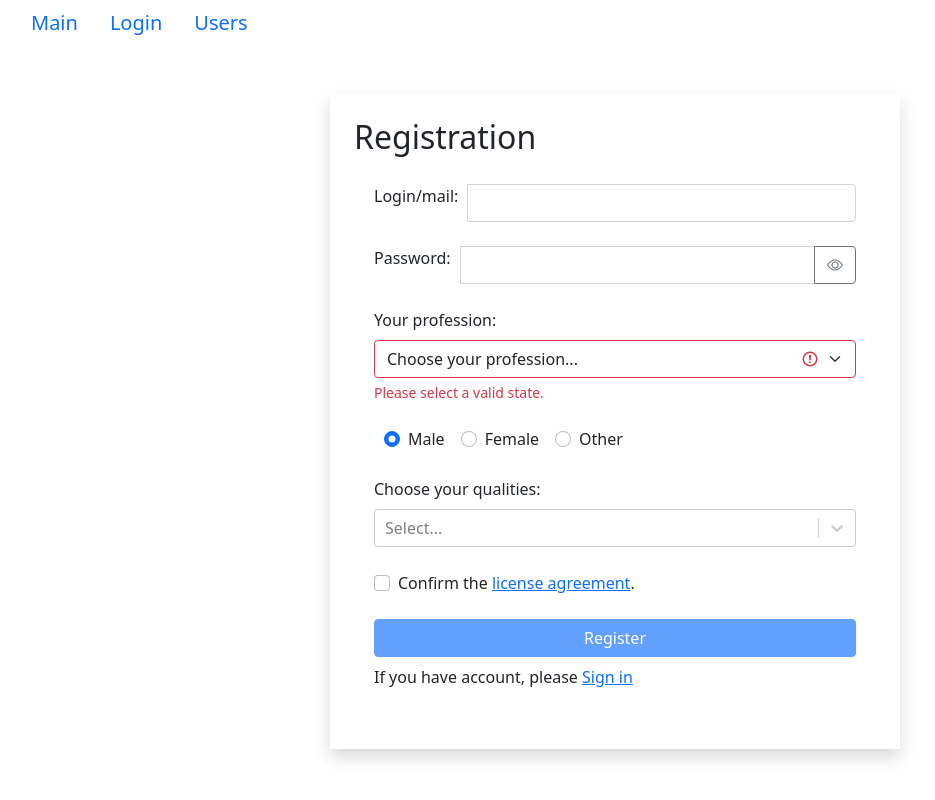
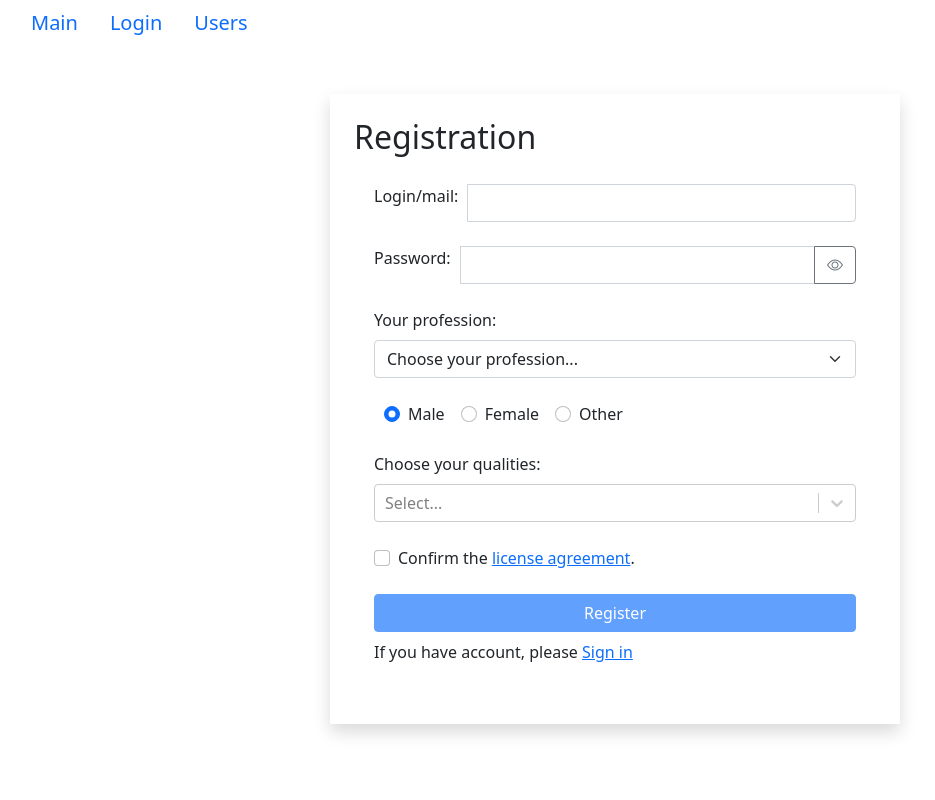
Before and after one commit to ZagSerSan/CP_fast-company, a React (Create React App) app: page /Login/register in a window 1280 px wide. Shown: the whole page, without its empty margins (25-960 px from the left). Built offline with nearby package versions, Linux system fonts and the light colour scheme.

Commit message:
isBlured for SelectField

```diff
--- a/src/app/components/common/form/selectField.jsx
+++ b/src/app/components/common/form/selectField.jsx
@@ -1,4 +1,4 @@
-import React from 'react'
+import React, { useState } from 'react'
 import PropTypes from 'prop-types'
 
 const SelectField = ({
@@ -9,6 +9,9 @@ const SelectField = ({
   error,
   onChange
 }) => {
+  // состояние "форма была тронута"
+  const [isBlured, setIsBlured] = useState(false)
+
   const professionsArray =
     !Array.isArray(professions) && typeof professions === 'object'
       ? Object.keys(professions).map((profession) => ({
@@ -19,6 +22,10 @@ const SelectField = ({
 
   const handleChange = ({ target }) => {
     onChange({name: target.name, value: target.value})
+    setIsBlured(true)
+  }
+  const toogleBluredState = () => {
+    setIsBlured(true)
   }
 
   return (
@@ -28,11 +35,13 @@ const SelectField = ({
       </label>
 
       <select
-        className={'form-select' + (error ? ' is-invalid' : ' is-valid')}
+        // className={'form-select' + (error ? ' is-invalid' : ' is-valid')}
+        className={'form-select' + (!isBlured ? '' : (error ? ' is-invalid' : ' is-valid'))}
         id="validationCustom04"
         name="profession"
         value={value}
         onChange={handleChange}
+        onBlur={toogleBluredState}
         required
       >
         <option disabled value="">
```
